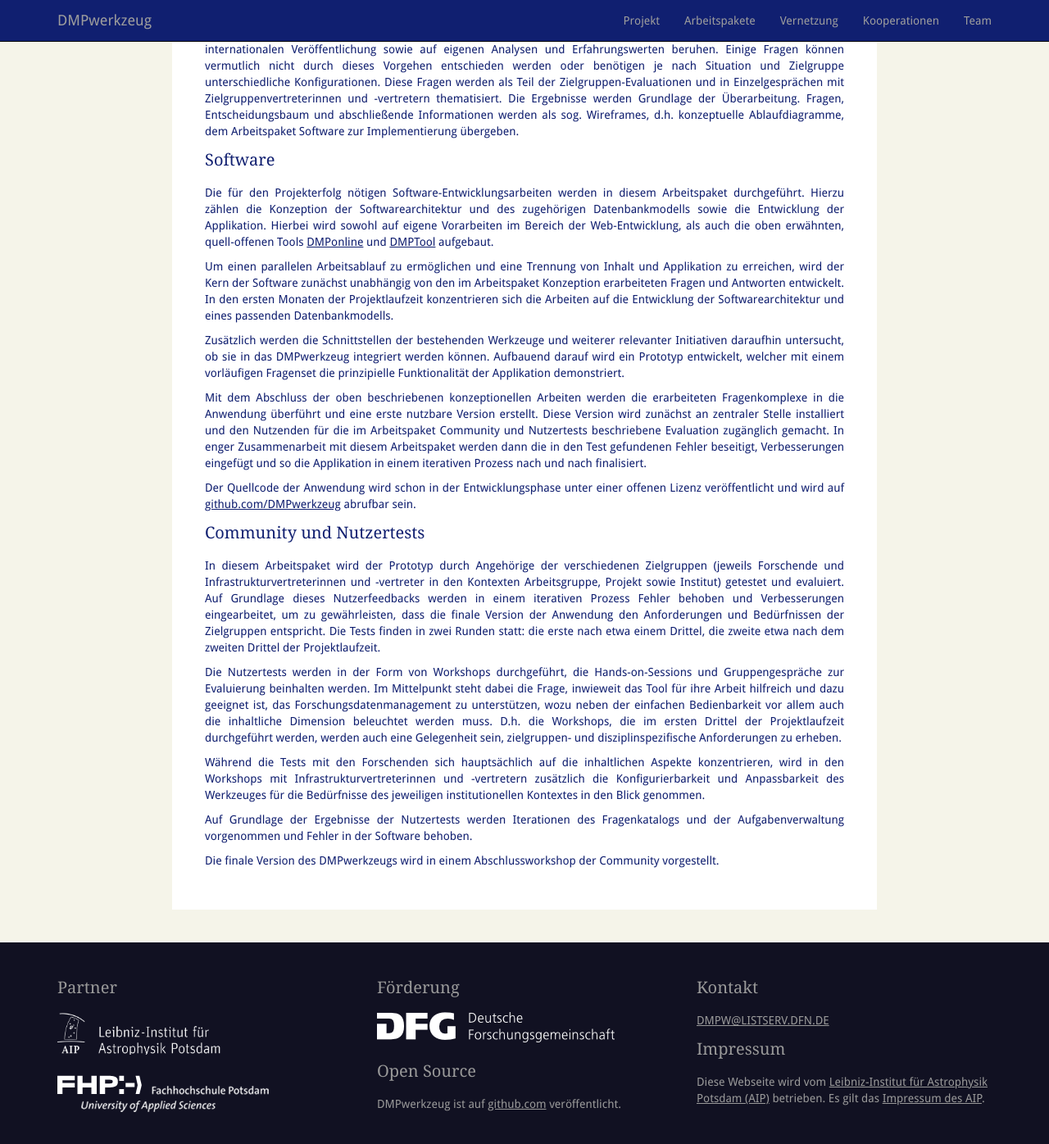
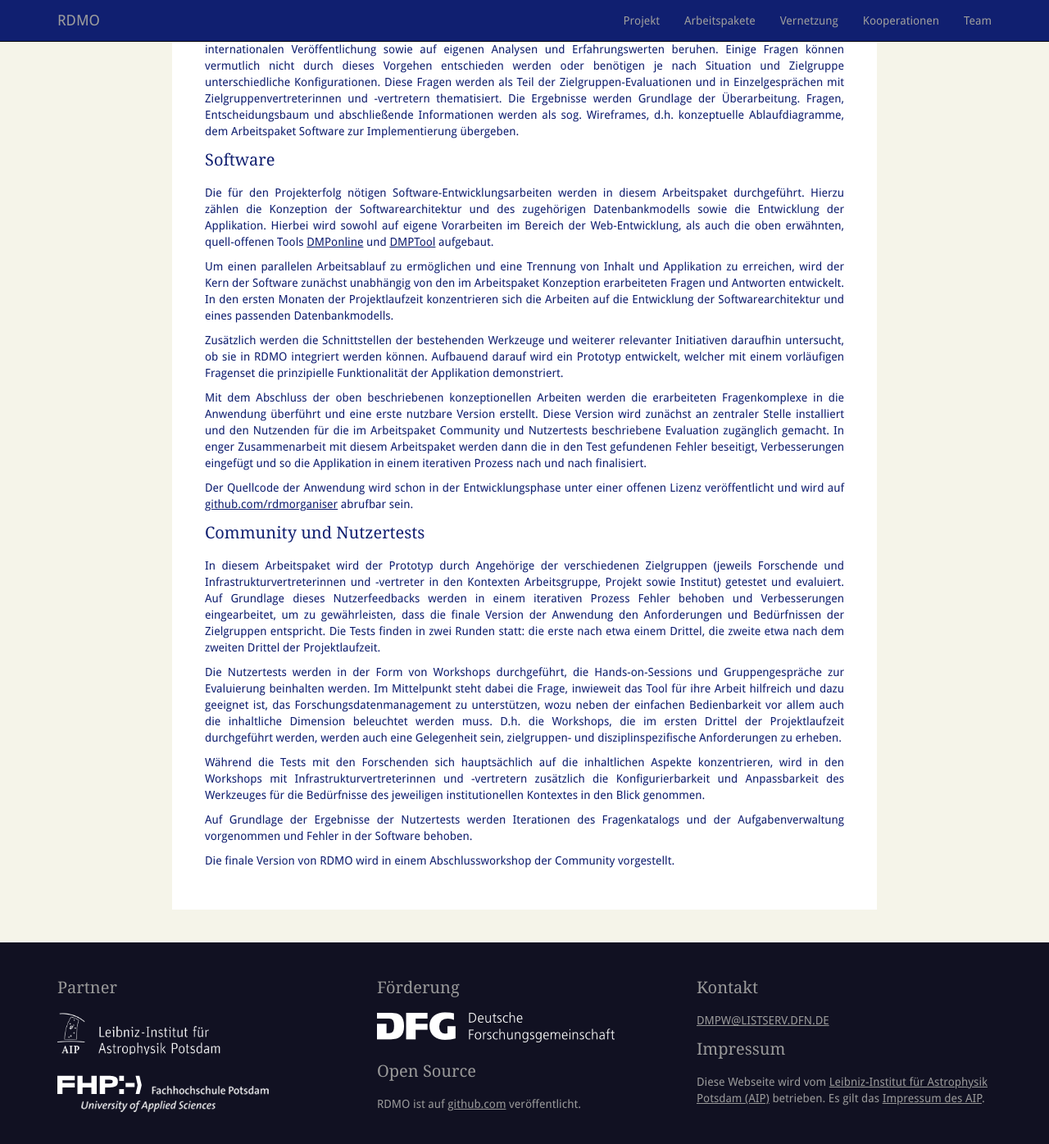
Before and after one commit to rdmorganiser/rdmorganiser.github.io, a Jekyll site: the page built from arbeitspakete.md, in a window 1280 px wide and 1400 px high, scrolled down 280 px. Shown: the top 1396 px of the window at 82% size. Built offline with Jekyll 4.4.1, drawn with Linux system fonts in a browser that asks for light colours.

Commit message:
rename DMPwerkzeug to RDMO everywhere

```diff
--- a/_config.yml
+++ b/_config.yml
@@ -1,9 +1,8 @@
 # Site settings
-title: DMPwerkzeug
+title: RDMO
 description: ""
 baseurl: ""
-#baseurl: "/dmpwerkzeug/github-page"
-url: "http://dmpwerkzeug.github.io"
+url: "http://rdmorganiser.github.io"
 
 # Build settings
 markdown: kramdown
--- a/_includes/footer.html
+++ b/_includes/footer.html
@@ -15,7 +15,7 @@
                     <img class="dfg-logo" src="{{ site.baseurl }}/img/logos/dfg_logo_schriftzug_weiss.png">
                     <h3>Open Source</h3>
                     <div>
-                        DMPwerkzeug ist auf <a href="https://github.com/DMPwerkzeug">github.com</a> veröffentlicht.
+                        RDMO ist auf <a href="https://github.com/rdmorganiser">github.com</a> veröffentlicht.
                     </div>
                 </div>
                 <div class="footer-col col-md-4">
--- a/_includes/header.html
+++ b/_includes/header.html
@@ -23,7 +23,7 @@
             </div>
         </div>
         <div class="container header-text">
-            <h1>DMPwerkzeug</h1>
-            <p>Entwicklung und Implementierung eines Werkzeugs für die Planung, Umsetzung und Kontrolle des Forschungsdatenmanagements</p>
+            <h1>RDMO</h1>
+            <p>Research Data Management Organiser</p>
         </div>
     </header>
--- a/_includes/navigation.html
+++ b/_includes/navigation.html
@@ -8,7 +8,7 @@
                     <span class="icon-bar"></span>
                     <span class="icon-bar"></span>
                 </button>
-                <a class="navbar-brand" href="{{ site.baseurl }}/">DMPwerkzeug</a>
+                <a class="navbar-brand" href="{{ site.baseurl }}/">RDMO</a>
             </div>
 
             <div class="collapse navbar-collapse" id="navbar-collapse">
--- a/arbeitspakete.md
+++ b/arbeitspakete.md
@@ -15,11 +15,11 @@ Die für den Projekterfolg nötigen Software-Entwicklungsarbeiten werden in dies
 
 Um einen parallelen Arbeitsablauf zu ermöglichen und eine Trennung von Inhalt und Applikation zu erreichen, wird der Kern der Software zunächst unabhängig von den im Arbeitspaket Konzeption erarbeiteten Fragen und Antworten entwickelt. In den ersten Monaten der Projektlaufzeit konzentrieren sich die Arbeiten auf die Entwicklung der Softwarearchitektur und eines passenden Datenbankmodells.
 
-Zusätzlich werden die Schnittstellen der bestehenden Werkzeuge und weiterer relevanter Initiativen daraufhin untersucht, ob sie in das DMPwerkzeug integriert wer­den können. Aufbauend darauf wird ein Prototyp entwickelt, welcher mit einem vorläufigen Fragenset die prinzipielle Funktionalität der Applikation demonstriert.
+Zusätzlich werden die Schnittstellen der bestehenden Werkzeuge und weiterer relevanter Initiativen daraufhin untersucht, ob sie in RDMO integriert wer­den können. Aufbauend darauf wird ein Prototyp entwickelt, welcher mit einem vorläufigen Fragenset die prinzipielle Funktionalität der Applikation demonstriert.
 
 Mit dem Abschluss der oben beschriebenen konzeptionellen Arbeiten werden die erarbeiteten Fragenkomplexe in die Anwendung überführt und eine erste nutzbare Version erstellt. Diese Version wird zunächst an zentraler Stelle installiert und den Nutzenden für die im Arbeitspaket Community und Nutzertests beschriebene Evaluation zugänglich gemacht. In enger Zusammenarbeit mit diesem Arbeitspaket werden dann die in den Test gefundenen Fehler beseitigt, Verbesserungen eingefügt und so die Applikation in einem iterativen Prozess nach und nach finalisiert.
 
-Der Quellcode der Anwendung wird schon in der Entwicklungsphase unter einer offenen Lizenz veröffentlicht und wird auf [github.com/DMPwerkzeug](https://github.com/DMPwerkzeug) abrufbar sein.
+Der Quellcode der Anwendung wird schon in der Entwicklungsphase unter einer offenen Lizenz veröffentlicht und wird auf [github.com/rdmorganiser](https://github.com/rdmorganiser) abrufbar sein.
 
 ### Community und Nutzertests
 
@@ -31,4 +31,4 @@ Während die Tests mit den Forschenden sich hauptsächlich auf die inhaltlichen
 
 Auf Grundlage der Ergebnisse der Nutzertests werden Iterationen des Fragenkatalogs und der Aufgabenverwaltung vorgenommen und Fehler in der Software behoben.
 
-Die finale Version des DMPwerkzeugs wird in einem Abschlussworkshop der Community vorgestellt.
+Die finale Version von RDMO wird in einem Abschlussworkshop der Community vorgestellt.
```
Also changed, not shown: kooperationen.md (+1 -1 lines), README.md.
